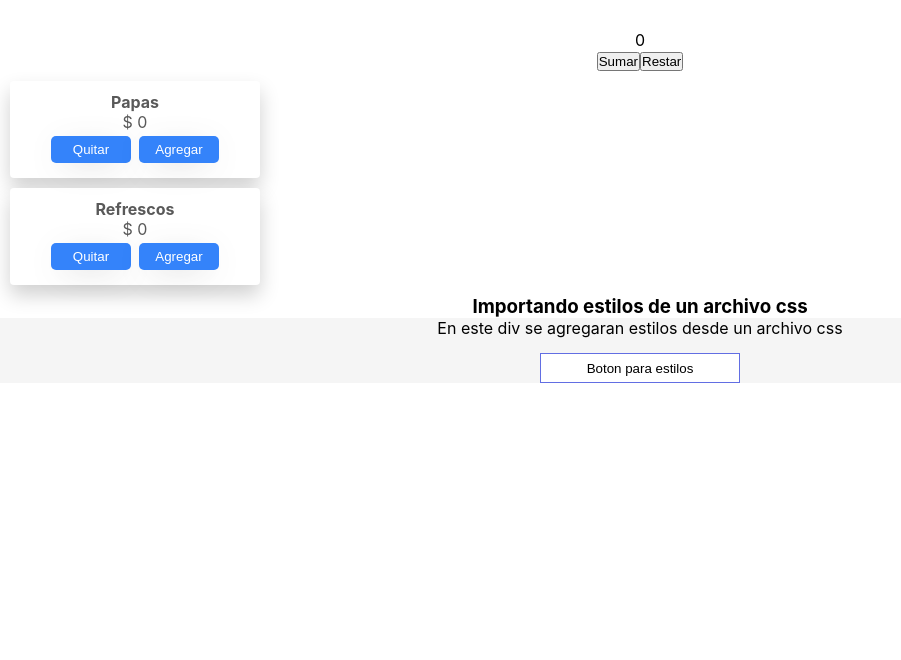
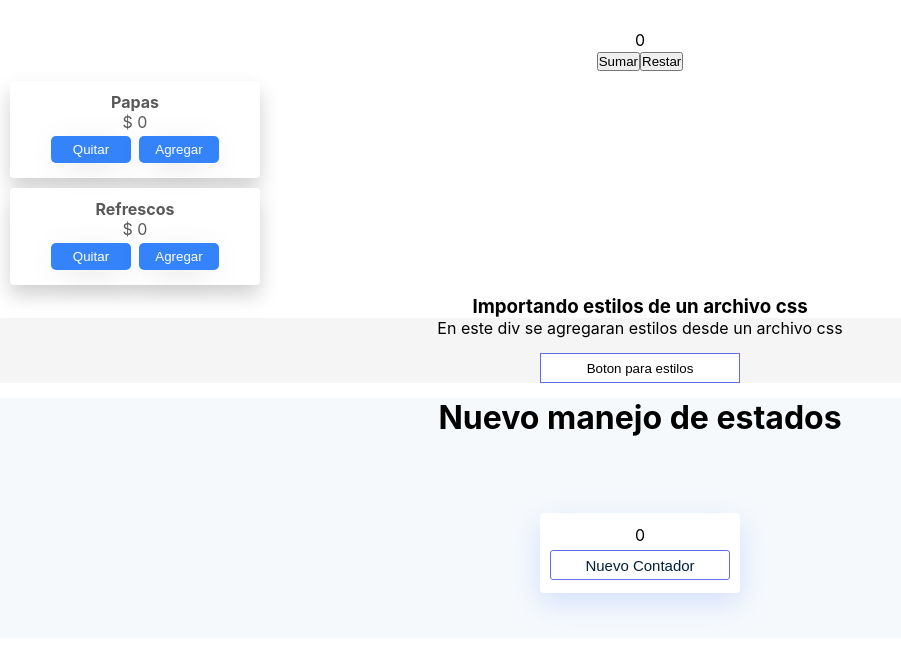
Before and after one commit to JasonLimonB/retomandoReact, a React (Create React App) app: page / in a window 1280 px wide. Shown: the top 660 px of the page, without its empty margins (0-901 px from the left). Built offline with nearby package versions, Linux system fonts and the light colour scheme.

Commit message:
Aprendiendo el nuevo manejos de los estados

```diff
--- a/src/App.js
+++ b/src/App.js
@@ -4,6 +4,7 @@ import './App.css';
 import Ejemplo from './components/Ejemplo';
 import CardComponent from './components/CardComponent';
 import AddStyles from './components/EstilosComponent/AddStyles';
+import NuevoEstado from './components/NuevoEstado';
 
 function App() {
   return (
@@ -12,6 +13,8 @@ function App() {
       <CardComponent title="Papas" />
       <CardComponent title="Refrescos" />
       <AddStyles />
+      <NuevoEstado titleButton="Nuevo Contador" />
+
     </div>
   );
 }
--- a/src/components/Ejemplo.js
+++ b/src/components/Ejemplo.js
@@ -16,6 +16,7 @@ class Ejemplo extends React.Component{
                 <p> { this.state.contador } </p>
                 <button type="button" onClick={this.sumar} >Sumar</button>
                 <button type="button" onClick={this.restar}  >Restar</button>
+
             </div>
         );
     }
--- /dev/null
+++ b/src/components/NuevoEstado/NuevoEstado.jsx
@@ -0,0 +1,51 @@
+import React from 'react';
+
+import Estilos from './estilos.module.css';
+
+class NuevoEstado extends React.Component{
+
+    state = {
+        numero:  0
+    }
+
+ /* Esta es una forma de modificar el estado siempre y cuando no se tengan que ver afectadas las props o fueron afectadas, para que solo se afecte el state pasamos al state un funcion */
+    /* sumar = ()=>(this.setState({numero: this.state.numero + 1})); */
+
+    sumar = ()=>{
+
+        /* La funcion que se pasa por parametro en el setSatate debe retornar el nuevo valor del state */
+
+        this.setState((prevState, props)=>{
+
+            /* Aqui si retornamos el state como null el estado ya no sera modificado */
+            if(prevState.numero === 9){
+                return null
+            }
+
+            return {
+                numero: prevState.numero + 1
+            }
+        });
+    }
+
+    render(){
+
+        return(
+            <div className={Estilos.contEstados}>
+                <div className={Estilos.c}>
+                    <h1>Nuevo manejo de estados</h1> <br />
+                </div>
+                <div className={Estilos.c}>
+                    <div className={Estilos.otro}>
+                        <p className={Estilos.parrafo}>{this.state.numero}</p>
+                        <button className={Estilos.btn} onClick={this.sumar} >{ this.props.titleButton }</button>
+                    </div>
+
+                </div>
+            </div>
+        )
+    }
+
+}
+
+export default NuevoEstado;
--- /dev/null
+++ b/src/components/NuevoEstado/estilos.module.css
@@ -0,0 +1,50 @@
+.contEstados{
+    margin-top: 15px;
+    display: flex;
+    justify-content: center;
+    flex-wrap: wrap;
+    background: #F6F9FC;
+    height: 30vh;
+}
+.c{
+    width: 100%;
+    display: flex;
+    justify-content: center;
+}
+.otro{
+    height: 80px;
+    width: 200px;
+    margin-top: 30px;
+    padding: 10px;
+    background-color: #fff;
+    border-radius: 4px;
+    display: flex;
+    align-items: center;
+    justify-content: center;
+    box-shadow: 0 10px 29px rgba(92,141,255,.22);
+    /*box-shadow: 0 2px 4px rgba(50,50,93,.1);*/
+
+    display: flex;
+    flex-wrap: wrap;
+}
+
+.btn{
+    width: 100%;
+    height: 30px;
+    background: #ffffff;
+    border: 1px solid #626EE3;
+    font-size: 15px;
+    color: #03203C;
+    cursor: pointer;
+    border-radius: 3px;
+    outline: none;
+}
+
+.btn:hover{
+    background: #626EE3;
+    color: #ffffff;
+}
+
+.parrafo{
+    width: 100%;
+}
--- /dev/null
+++ b/src/components/NuevoEstado/index.js
@@ -0,0 +1,4 @@
+//import NuevoEstado from './NuevoEstado';
+//export default NuevoEstado;
+
+export {default} from './NuevoEstado.jsx';
```
